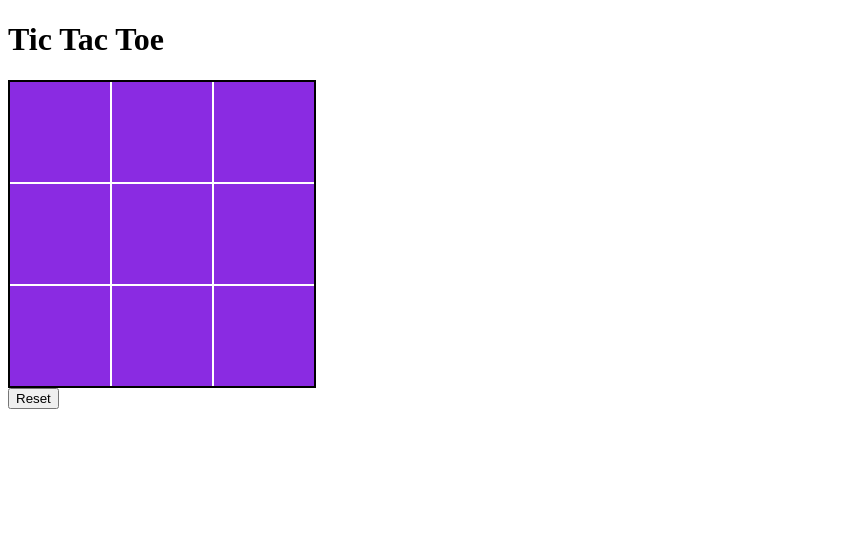
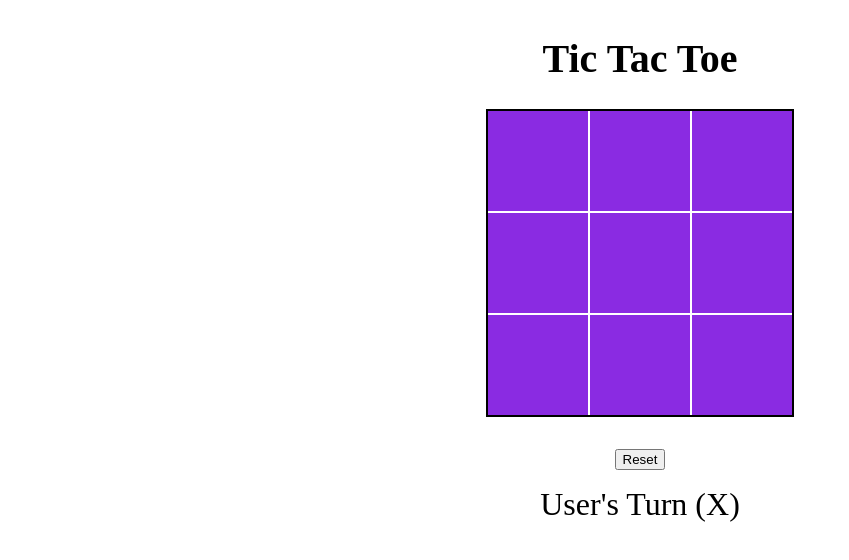
Before and after one commit to huzzeyfh/tic-tac-toe-top, a plain HTML site: page index.html in a window 1280 px wide. Both pictures are taken after a click on the button "New Game". Shown: the whole page, without its empty margins (0-849 px from the left). Drawn offline with Linux system fonts and the light colour scheme.

Commit message:
Just one global code, Yeakhhh!

```diff
--- a/index.html
+++ b/index.html
@@ -14,8 +14,11 @@
 
     <div class="controls">
       <button id="new-game">New Game</button>
+      <button id="reset">Reset</button>
     </div>
 
-    <script src="script.js"></script>
+    <div class="turn">
+
+    </div>
   </body>
 </html>
--- a/script.js
+++ b/script.js
@@ -1,4 +1,4 @@
-// Gameboard module
+//Board module
 const Gameboard = (function () {
   //private data
   const board = Array(9).fill(null);
@@ -22,6 +22,7 @@ const Gameboard = (function () {
   return { getBoard, setCell, reset };
 })();
 
+
 // Player factory
 function createPlayer(name, marker) {
   // marker: 'X' or 'O'
@@ -30,6 +31,7 @@ function createPlayer(name, marker) {
     marker,
   };
 }
+
 
 // DisplayRenderer to separating concerns between data and UI
 const DisplayController = (function () {
@@ -54,21 +56,36 @@ const DisplayController = (function () {
 
 //Game controller module (flow control)
 const GameController = (function () {
-  let players = [];
+  const newGameBtn = document.querySelector("#new-game");
+  const resetBtn = document.querySelector("#reset");
+  const turnEl = document.querySelector(".turn");
+  const players = [createPlayer("User", "X"), createPlayer("Computer", "O")];
   let current = 0; // index of current player
 
-  function start(p1, p2) {
-    players = [p1, p2];
+  function init() {
+    newGameBtn.addEventListener("click", start);
+    resetBtn.addEventListener("click", reset);
+  }
+
+  function start() {
+    newGameBtn.style.display = "none";
+    resetBtn.style.display = "block";
+    turnEl.style.display = "block";
+    Gameboard.reset();
+    DisplayController.render();
+    turnEl.textContent = `${players[current].name}'s Turn (${players[current].marker})`;
+    attachBoardListeners();
+  }
+
+  function reset() {
     current = 0;
     Gameboard.reset();
     DisplayController.render();
-    attachListeners();
+    turnEl.textContent = `${players[current].name}'s Turn (${players[current].marker})`;
   }
 
-  function attachListeners() {
-    const boardEl = document.querySelector(".board");
-    // delegate clicks to the board container
-    boardEl.addEventListener("click", handleBoardClick);
+  function attachBoardListeners() {
+    document.querySelector(".board").addEventListener("click", handleBoardClick);
   }
 
   function handleBoardClick(e) {
@@ -81,32 +98,12 @@ const GameController = (function () {
       // TODO: check for win/draw here (later)
       // switch turn
       current = 1 - current;
+      turnEl.textContent = `${players[current].name}'s Turn (${players[current].marker})`;
     }
   }
 
-  return { start };
+  return { init };
 })();
 
 
-//NewGame button
-const NewGame = (function () {
-  const newGame = document.querySelector("#new-game");
-  const reset = document.querySelector("#reset");
-  const player1 = createPlayer("User", "X");
-  const player2 = createPlayer("Computer", "O");
-
-  newGame.addEventListener("click", () => {
-    newGame.textContent = "Reset";
-    newGame.id = "reset";
-    DisplayController.render();
-    createPlayer("User", "X");
-    createPlayer("Computer", "O");
-    GameController.start(player1, player2);
-  });
-
-  reset.addEventListener("click", () => {
-    Gameboard.reset();
-    DisplayController.render();
-  });
-
-})();
+GameController.init();
--- a/style.css
+++ b/style.css
@@ -1,6 +1,14 @@
 body {
     height: 100vh;
     box-sizing: border-box;
+    display: flex;
+    flex-direction: column;
+    justify-content: flex-start;
+    align-items: center;
+}
+
+h1 {
+    font-size: 2.5rem;
 }
 
 .board {
@@ -13,6 +21,20 @@ body {
     gap: 2px;
 }
 
+.controls {
+    margin-top: 2rem;
+}
+
+.controls > #reset {
+    display: none;
+}
+
+.turn {
+    display: none;
+    margin-top: 1rem;
+    font-size: 2rem;
+}
+
 .cell {
     background-color: blueviolet;
     color: white;
```
